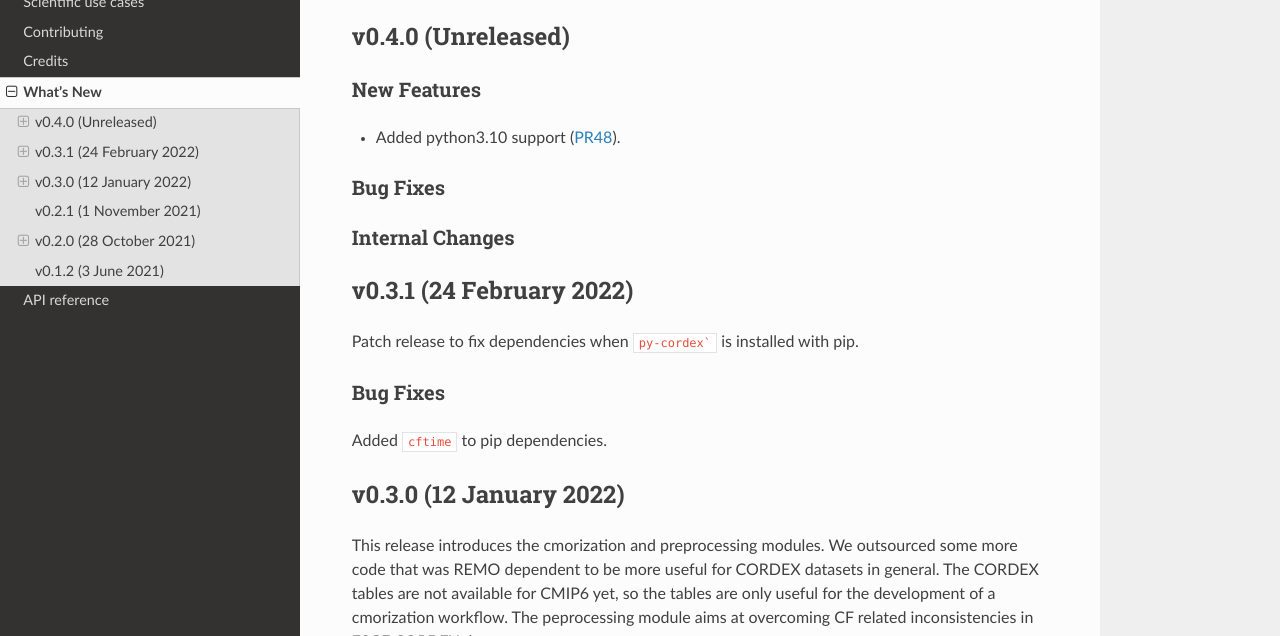
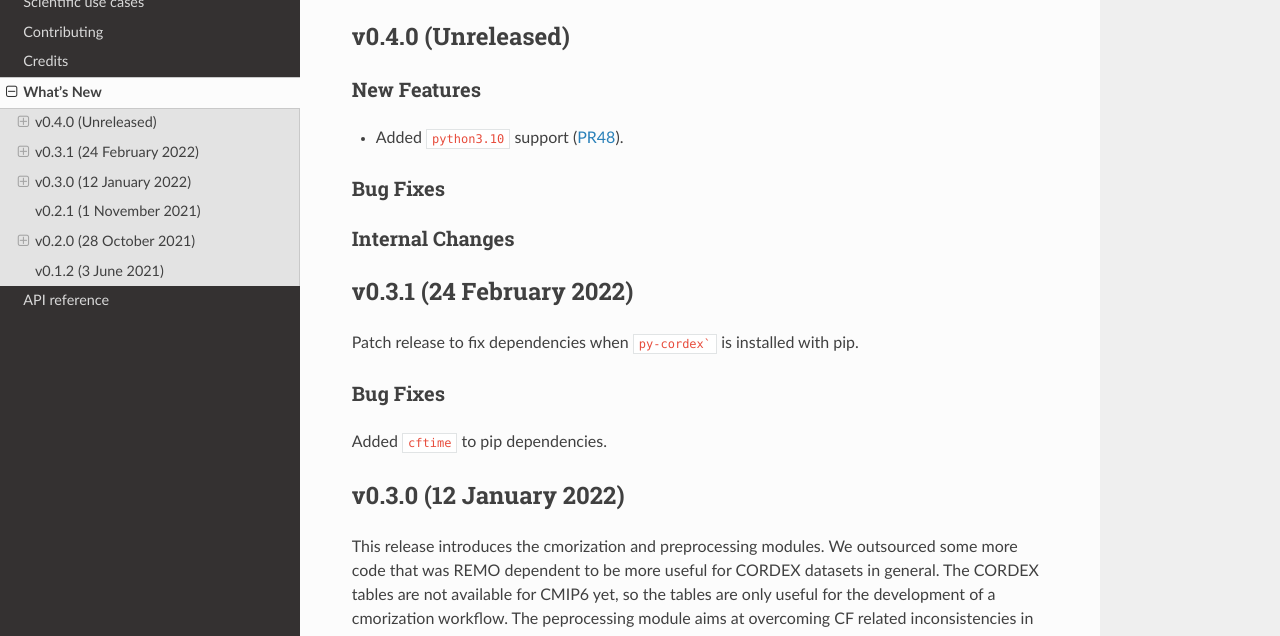
Before and after one commit to euro-cordex/py-cordex, a Sphinx documentation site: the page built from docs/whats_new.rst, in a window 1280 px wide and 900 px high, cut to the strip 264-900 px from the top of the window. Built offline with Sphinx 7.4.7 and the Read the Docs theme 2.0.0, drawn with Linux system fonts in a browser that asks for light colours; pages that are not in the unit, such as notebooks, are missing from menus; the version number is read from the project's files by our own code.

```diff
--- a/docs/whats_new.rst
+++ b/docs/whats_new.rst
@@ -14,7 +14,7 @@ v0.4.0 (Unreleased)
 New Features
 ~~~~~~~~~~~~
 
-- Added python3.10 support (:pull:`48`).
+- Added ``python3.10`` support (:pull:`48`).
 
 Bug Fixes
 ~~~~~~~~~
```
